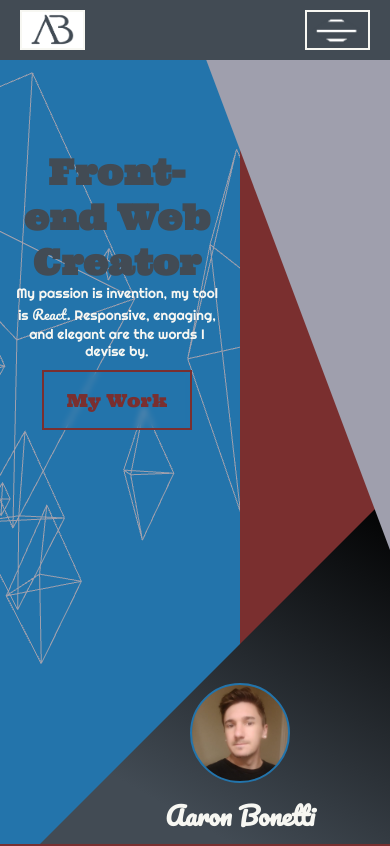
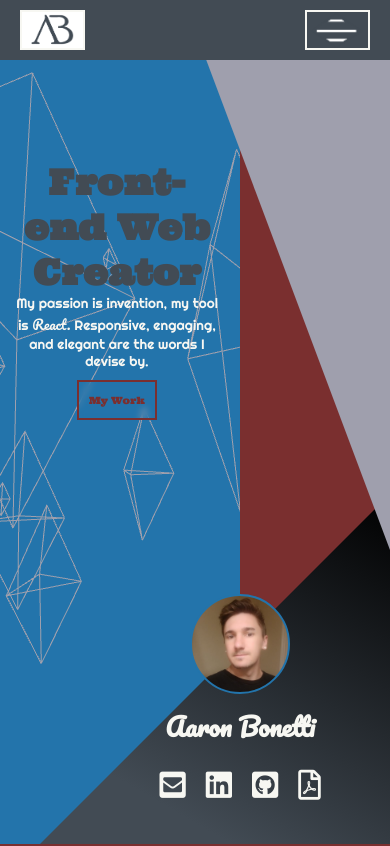
Before and after one commit to AaronMikeBonetti/Portfolio, a React (Create React App) app: page / in a window 390 px wide. Shown: the top 846 px of the page. Built offline with nearby package versions, Linux system fonts and the light colour scheme.

Commit message:
testing title page responsiveness

```diff
--- a/src/components/Title Section/title-queries.css
+++ b/src/components/Title Section/title-queries.css
@@ -67,6 +67,23 @@
   }
   .title .title__jumbotron p {
     font-size: 4.5vw;
+  }
+  .title .title__jumbotron button {
+    width: 80px;
+    height: 40px;
+    background: rgba(255, 255, 255, 0);
+    -webkit-backdrop-filter: blur(3px);
+            backdrop-filter: blur(3px);
+    color: #7a2f2f;
+    font-family: 'Ultra', serif;
+    font-size: 10px;
+    outline: none;
+    border: 2px solid #7a2f2f;
+    padding: 8px;
+    margin: 10px;
+    -webkit-transition: all 0.5s ease-in-out;
+    transition: all 0.5s ease-in-out;
+    cursor: pointer;
   }
   .title .title__top__triangle {
     -webkit-transform: rotate(270deg);
@@ -210,7 +227,57 @@
     display: grid;
   }
   .title .title__info__container {
-    top: 75vh;
+    top: unset;
+    bottom: 0vh;
+  }
+  .title .title__contact__pop-up {
+    position: fixed;
+    top: 0;
+    left: 0;
+    z-index: 10;
+    width: 100%;
+    height: 100%;
+    background: rgba(83, 83, 83, 0.863);
+  }
+  .title .title__contact__pop-up .title__contact__container {
+    width: 40vh;
+    height: 60vh;
+    margin: 20vh auto;
+    background: #2374ab;
+    text-align: center;
+  }
+  .title .title__contact__pop-up .title__contact__container .title__contact__header {
+    position: relative;
+    z-index: 22;
+    display: -webkit-box;
+    display: -ms-flexbox;
+    display: flex;
+  }
+  .title .title__contact__pop-up .title__contact__container ul {
+    list-style: none;
+    text-align: left;
+    margin: 20px;
+  }
+  .title .title__contact__pop-up .title__contact__container ul li {
+    padding: 10px;
+    width: 80%;
+    height: 40px;
+    margin: 20px auto;
+    text-align: center;
+    background: #424b54;
+    cursor: pointer;
+    -webkit-transition: all 0.3s ease-in-out;
+    transition: all 0.3s ease-in-out;
+  }
+  .title .title__contact__pop-up .title__contact__container ul li a {
+    text-decoration: none;
+    color: #F7F7F2;
+    padding: 5px 5px;
+  }
+  .title .title__contact__pop-up .title__contact__container ul li:hover {
+    background: #9f9fad;
+    -webkit-transform: scale(1.1);
+            transform: scale(1.1);
   }
 }
 
@@ -226,7 +293,7 @@
     font-size: 3.5vw;
   }
   .title__info__container {
-    top: 90vh;
+    top: 20vh;
   }
 }
 /*# sourceMappingURL=title-queries.css.map */
--- a/src/components/Title Section/title-queries.scss
+++ b/src/components/Title Section/title-queries.scss
@@ -48,6 +48,21 @@
             font-size: 4.5vw;
             p{
                 font-size: 4.5vw;
+            }
+            button{
+                width: 80px;
+                height: 40px;
+                background: rgba(255, 255, 255, 0);
+                backdrop-filter: blur(3px);
+                color: $secondary;
+                font-family: 'Ultra', serif;
+                font-size: 10px;
+                outline: none;
+                border: 2px solid $secondary;
+                padding: 8px;
+                margin: 10px;
+                transition: all 0.5s ease-in-out;
+                cursor: pointer;
             }
         }
         .title__top__triangle{
@@ -174,9 +189,66 @@
             display: grid;
         }
         .title__info__container{
-            top:75vh;
+            top: unset;
+            bottom:0vh;
+        }
+        .title__contact__pop-up{
+        position: fixed;
+        top: 0;
+        left: 0;
+        z-index:10;
+        width: 100%;
+        height: 100%;
+        background: rgba(83, 83, 83, 0.863);
+
+        .title__contact__container{
+            width: 40vh;
+            height: 60vh;
+            margin: 20vh auto;
+            background: $primary;
+            text-align: center;
+            .title__contact__header{
+                position: relative;
+                z-index: 22;
+                display: flex;
+
+
+        }
+            ul{
+                list-style: none;
+                text-align: left;
+                margin: 20px;
+                li{
+                    padding: 10px;
+                    width: 80%;
+                    height: 40px;
+                    margin: 20px auto;
+                    text-align: center;
+                    background: $secondary-dark;
+                    cursor: pointer;
+                    transition: all 0.3s ease-in-out;
+                    a{
+                        text-decoration: none;
+                        color:$primary-light;
+                        padding: 5px 5px;
+
+                    }
+
+                }
+
+                li:hover{
+
+                        background: $primary-dark;
+                        transform: scale(1.1)
+
+                    }
+
+
+            }
         }
     }
+    }
+
 }
 
 @media screen and (max-width:400px){
@@ -190,6 +262,6 @@
         }
     }
     .title__info__container{
-        top:90vh;
+        top:20vh;
     }
 }
--- a/src/components/Title Section/title.css
+++ b/src/components/Title Section/title.css
@@ -286,10 +286,10 @@
   -webkit-box-flex: 3;
       -ms-flex-positive: 3;
           flex-grow: 3;
-  padding: 20px 70px 20px 20px;
+  padding: 20px 0px 20px 60px;
   -webkit-text-decoration: underline #F7F7F2;
           text-decoration: underline #F7F7F2;
-  text-align: right;
+  text-align: center;
   color: #424b54;
 }
 
--- a/src/components/Title Section/title.scss
+++ b/src/components/Title Section/title.scss
@@ -202,9 +202,9 @@
                 flex-basis: 3;
                 flex-grow: 3;
 
-                padding: 20px 70px 20px 20px;
+                padding: 20px 0px 20px 60px;
                 text-decoration: underline $primary-light;
-                text-align: right;
+                text-align: center;
                 color: $secondary-dark;
             }
             h3{
```
Also changed, not shown: 2 other files (tests, documents, lock files or other folders).
